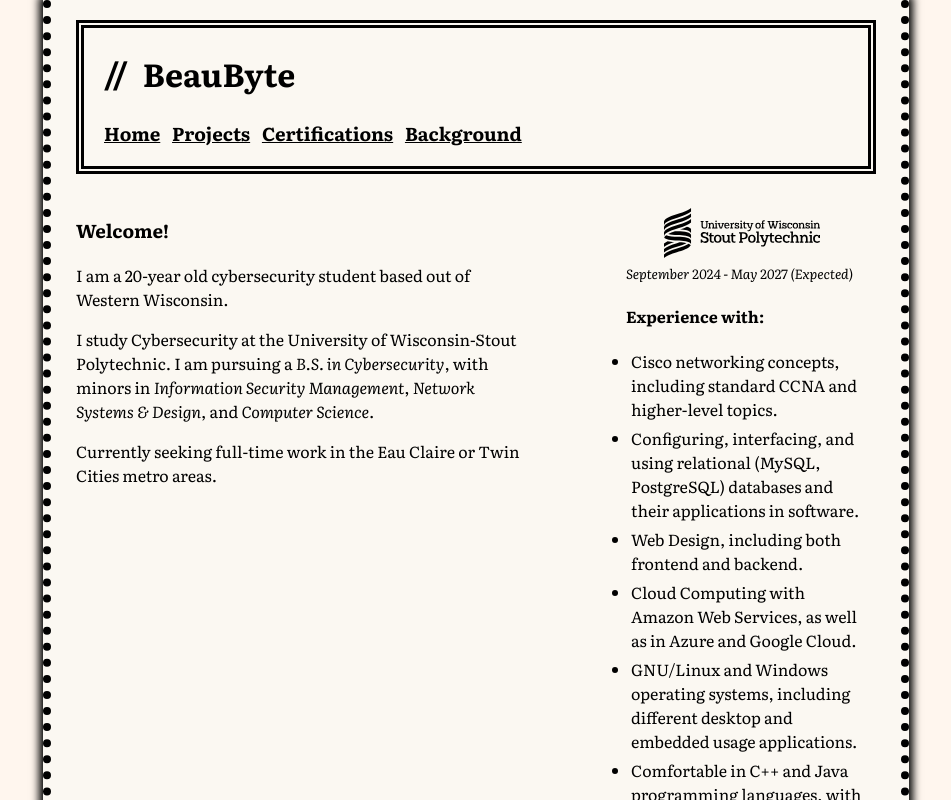
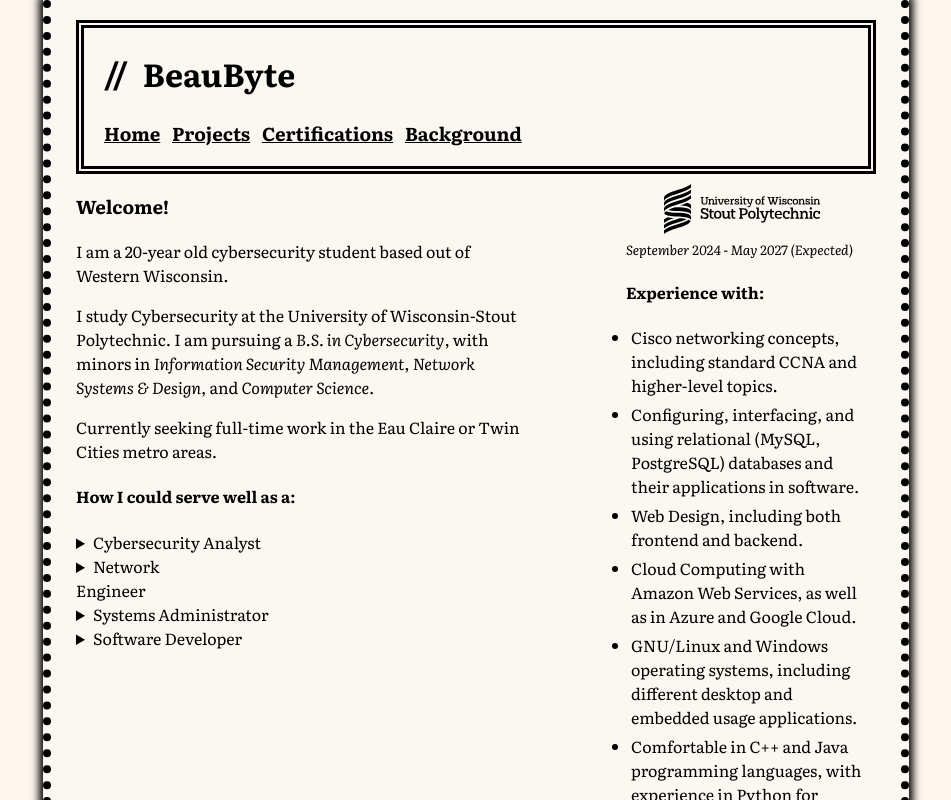
Before and after one commit to beaubyte/beaubyte-dev, a SvelteKit app: page / in a window 1280 px wide. Shown: the top 800 px of the page, without its empty margins (164-1115 px from the left). Built offline with nearby package versions, Linux system fonts and the light colour scheme.

Commit message:
Begin work on role boxes for home page, plus a few minor improvements

```diff
--- a/src/routes/+layout.svelte
+++ b/src/routes/+layout.svelte
@@ -28,17 +28,6 @@
 		<h3> <a href={resolve('/')}>Home</a> <a href="{resolve('/projects')}">Projects</a> <a href={resolve('/certifications')}>Certifications</a> <a href={resolve('/background')}>Background</a></h3>
 	</div>
 </header>
-<svg height=0>
-	<filter id="feblend">
-		<feTurbulence baseFrequency="0.8" numOctaves="6" result="turb" seed="200"/>
-		<feDisplacementMap in="SourceGraphic" in2="turb" scale="20" xChannelSelector="B" yChannelSelector="A"/>
-		<feComposite operator="out" in="SourceGraphic" in2="offset-turb" result="inverse"/>
-		<feFlood flood-color="black" flood-opacity="0.05" result="color"/>
-		<feComposite operator="atop" in="color" in2="inverse" result="shadow"/>
-		<feBlend in="shadow" in2="SourceGraphic" mode="multiply"/>
-	</filter>
-	<!-- credit to @alexmwalker for the filter -->
-</svg>
 
 {@render children()}
 
@@ -61,7 +50,7 @@
 		border-right-style: dotted;
 		font-family: Literata, serif;
 		padding-bottom: 50px;
-		box-shadow: 0px 0px 8px 4px;
+		box-shadow: 0 0 8px 4px;
 	}
 	header{
 		min-width: 300px;
--- a/src/routes/+page.svelte
+++ b/src/routes/+page.svelte
@@ -16,6 +16,9 @@
 	li {
 		margin: 5px;
 	}
+	details {
+		cursor: pointer;
+	}
 </style>
 
 <div id="homebox">
@@ -25,6 +28,30 @@
 		<p>I study Cybersecurity at the University of Wisconsin-Stout Polytechnic. I am pursuing a <i>B.S. in Cybersecurity</i>,
 		with minors in <i>Information Security Management</i>, <i>Network Systems & Design</i>, and <i>Computer Science</i>.</p>
 		<p>Currently seeking full-time work in the Eau Claire or Twin Cities metro areas.</p>
+		<h4>How I could serve well as a:</h4>
+		<details>
+			<summary>Cybersecurity Analyst</summary>
+		</details>
+		<details>
+			<summary>Network <svg height=0>
+	<filter id="feblend">
+		<feTurbulence baseFrequency="0.8" numOctaves="6" result="turb" seed="200"/>
+		<feDisplacementMap in="SourceGraphic" in2="turb" scale="20" xChannelSelector="B" yChannelSelector="A"/>
+		<feComposite operator="out" in="SourceGraphic" in2="offset-turb" result="inverse"/>
+		<feFlood flood-color="black" flood-opacity="0.05" result="color"/>
+		<feComposite operator="atop" in="color" in2="inverse" result="shadow"/>
+		<feBlend in="shadow" in2="SourceGraphic" mode="multiply"/>
+	</filter>
+	<!-- credit to @alexmwalker for the filter -->
+</svg>
+Engineer</summary>
+		</details>
+		<details>
+			<summary>Systems Administrator</summary>
+		</details>
+		<details>
+			<summary>Software Developer</summary>
+		</details>
 	</div>
 	<div style="max-width: 250px;">
 		<img src={uwstoutlogo} height="50px;" alt="Logo for UW-Stout" class="darken" style="padding-top: 10px; padding-left: 15%">
--- a/src/routes/projects/+page.svelte
+++ b/src/routes/projects/+page.svelte
@@ -62,7 +62,7 @@
     </p>
     <hr>
 </div> -->
-<div class="project">
+<div class="project" style="margin-top: 33px;">
     <h3>
         bt-le-investigator
     </h3>
```
